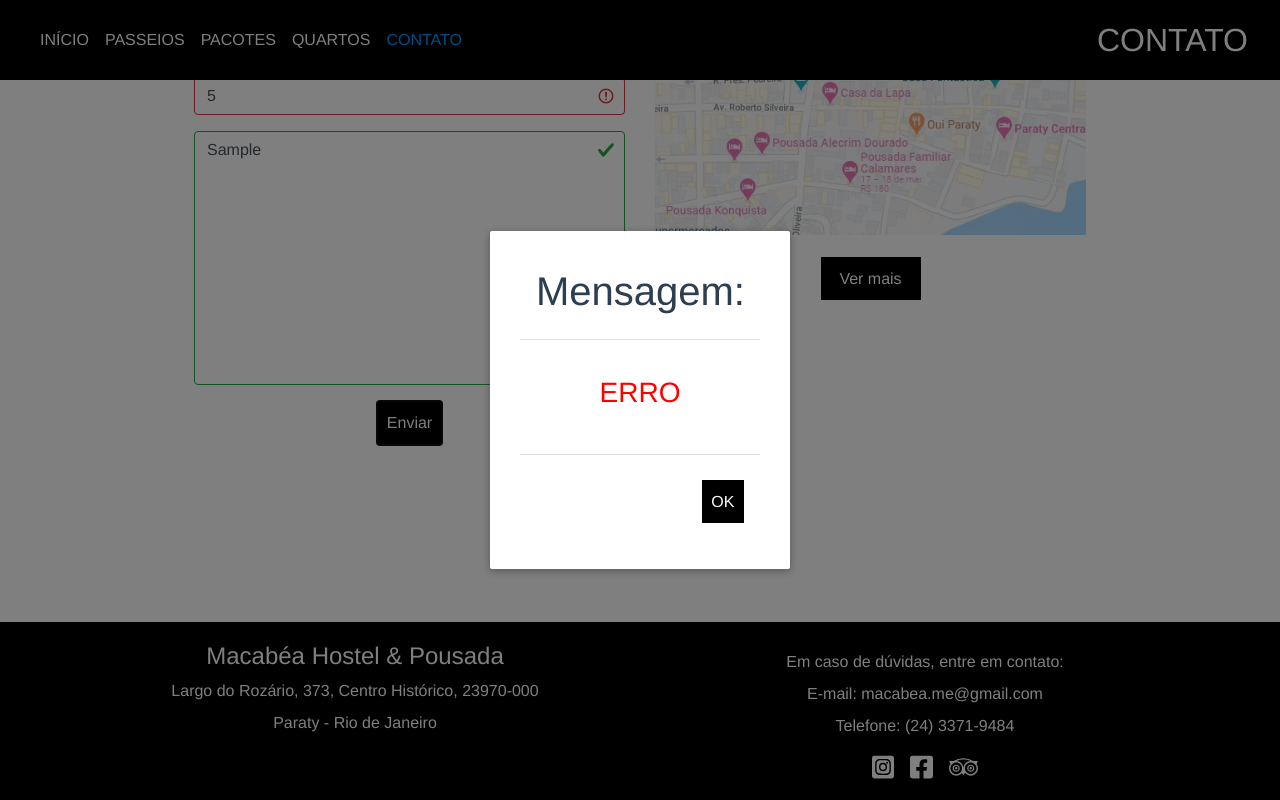
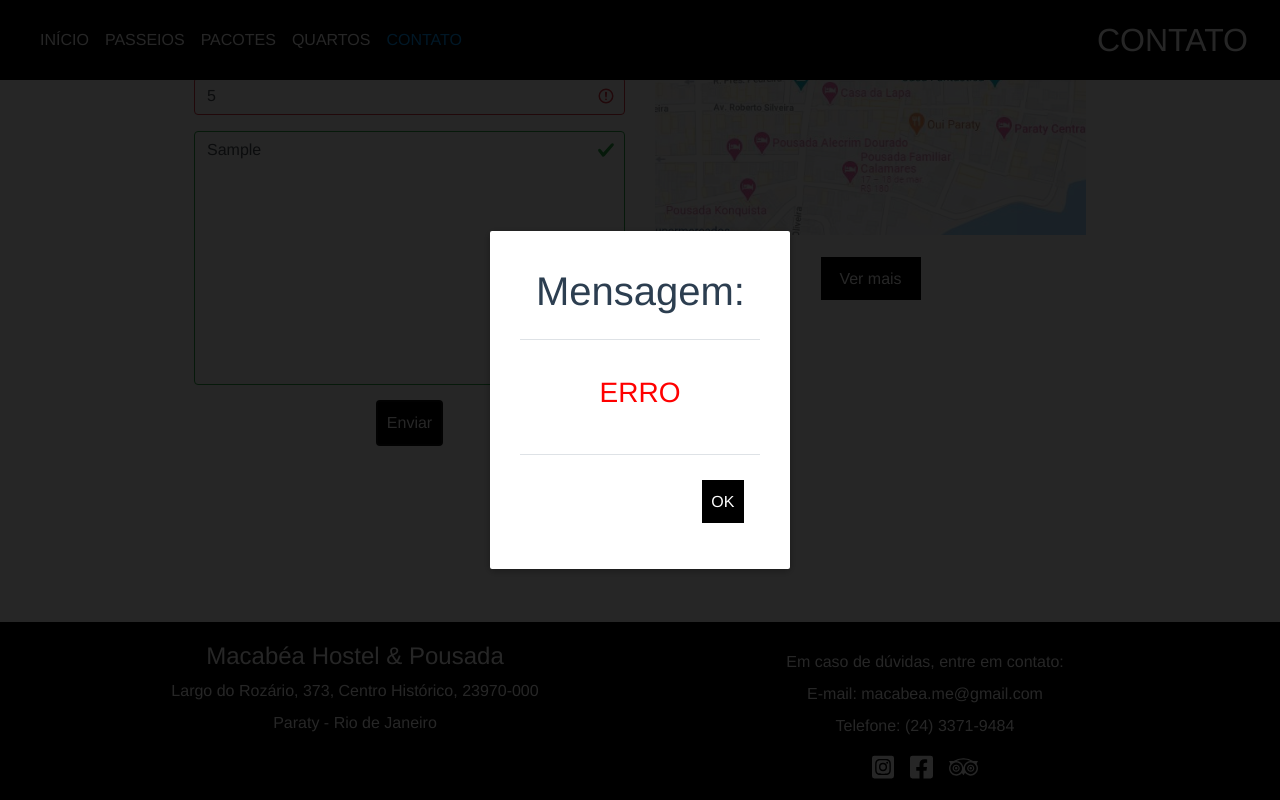
Before and after one commit to yurirolandi/macabea, a Vue app: page /contact in a window 1280 px wide. Both pictures are taken after typing "Sample", "name@example.com", "5", "Sample" into the empty fields and a click on the button "Enviar". Shown: the part 380-1180 px from the top of the page. Built offline with nearby package versions, Linux system fonts and the light colour scheme; what vue2-smooth-scroll would draw is missing.

Commit message:
modal config

```diff
--- a/src/components/shared/Modal.vue
+++ b/src/components/shared/Modal.vue
@@ -42,8 +42,8 @@ export default {
   top: 0;
   left: 0;
   width: 100%;
-  height: 100%;
-  background-color: rgba(0, 0, 0, 0.5);
+  height: 100vh;
+  background-color: rgba(0, 0, 0, 0.85);
   display: table;
   transition: opacity 0.3s ease;
 }
@@ -87,7 +87,7 @@ export default {
     text-decoration: none;
   }
   &:hover {
-    background-color: rgba(0, 0, 0, 0.76);
+    background-color: rgba(0, 0, 0, 0.85);
   }
 }
 
```
